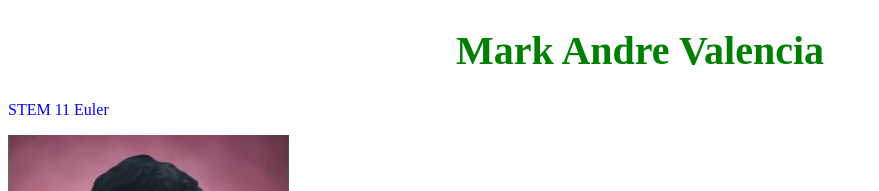
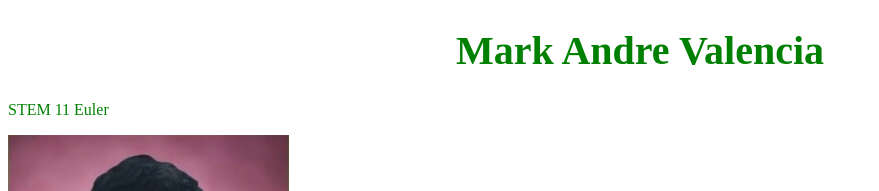
Before and after one commit to lowmaintenance/scratch, a plain HTML site: page index.html in a window 1280 px wide. Shown: the top 191 px of the page, without its empty margins (0-879 px from the left). Drawn offline with Linux system fonts and the light colour scheme; files whose address does not match are found by name.

Commit message:
Update index.html

```diff
--- a/index.html
+++ b/index.html
@@ -8,7 +8,7 @@
 Mark Andre Valencia
 
 </h1>
-    <p style="color:blue">
+    <p style="color:green">
 STEM 11 Euler
 
     </p>
```
